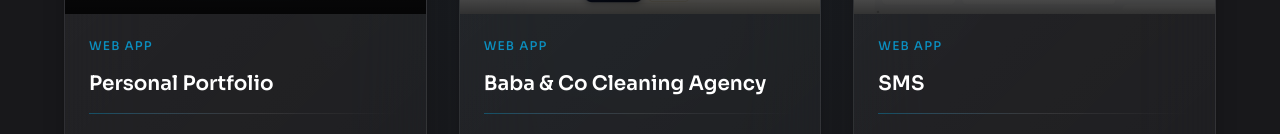
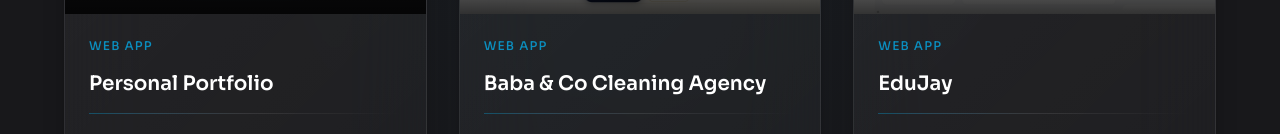
Before and after one commit to kobby1919/kwabena-portfolio, a React (Vite) app: page /work in a window 1280 px wide. Shown: the part 818-952 px from the top of the page. Built offline with nearby package versions, Linux system fonts and the light colour scheme; no server answers.

Commit message:
Made project title changes to SMS

```diff
--- a/src/components/Work.jsx
+++ b/src/components/Work.jsx
@@ -35,7 +35,7 @@ const projects = [
     category: "Full Stack",
   },
   {
-    title: "SMS",
+    title: "EduJay",
     description:
       "A modern school management system that streamlines academic scheduling, student data, and administrative tasks in one platform.",
     image: "/images/project-3.png",
--- a/src/pages/Work.jsx
+++ b/src/pages/Work.jsx
@@ -34,7 +34,7 @@ const projects = [
     category: "Full Stack",
   },
   {
-    title: "SMS",
+    title: "EduJay",
     description:
       "A modern school management system that streamlines academic scheduling, student data, and administrative tasks in one platform.",
     image: "/images/project-3.png",
```
